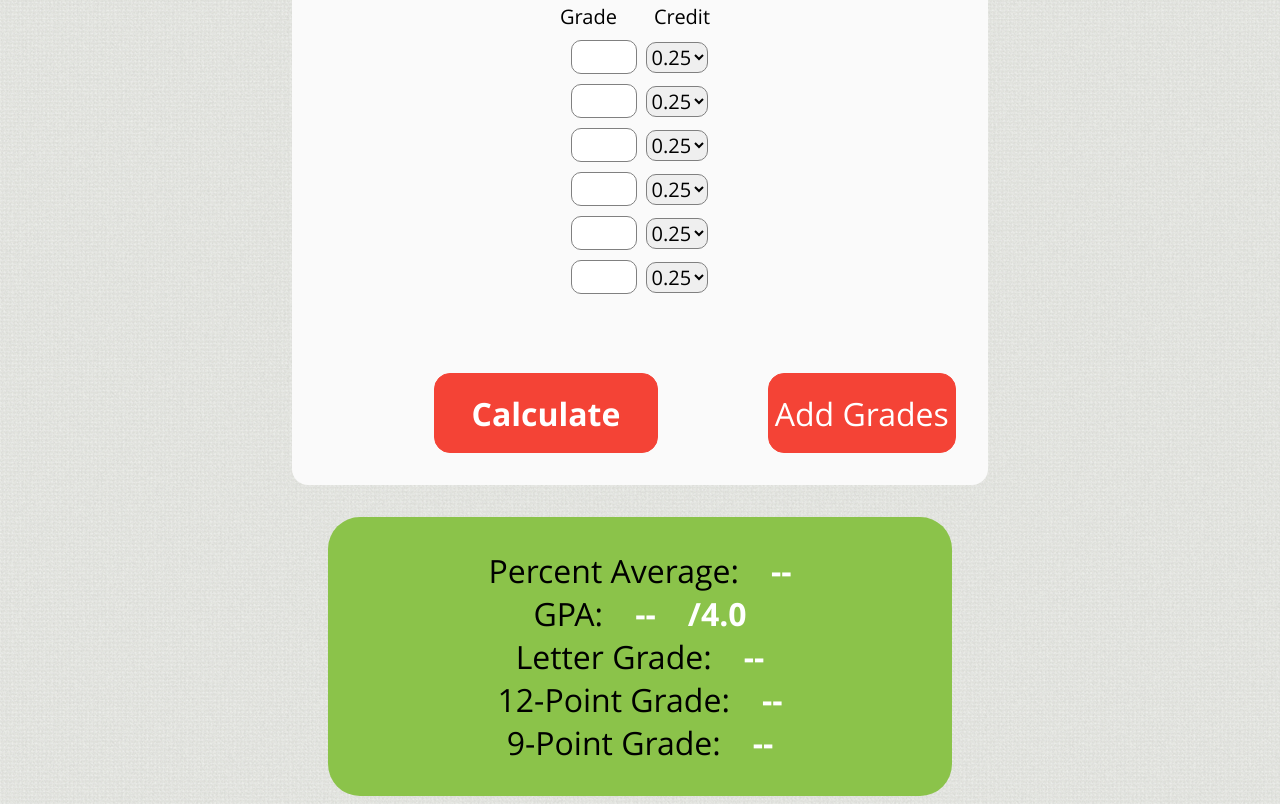
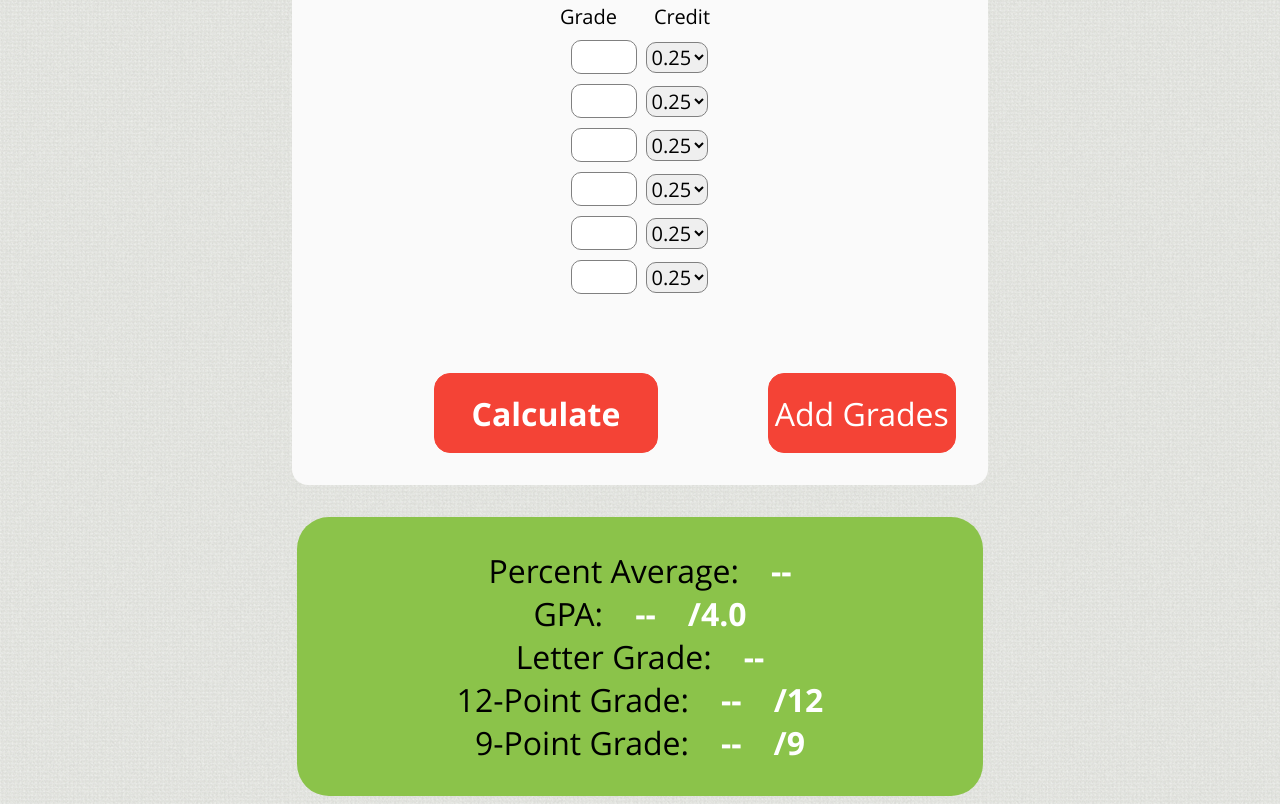
Before and after one commit to sergei1152/WhatsMyGPA, a plain HTML site: page index.html in a window 1280 px wide. Shown: the part 679-1483 px from the top of the page. Drawn offline with Linux system fonts and the light colour scheme.

Commit message:
formatting consistency on grade output
seems like an obvious improvement to make

```diff
--- a/index.html
+++ b/index.html
@@ -210,8 +210,8 @@
     <p>Percent Average: </p><h4 id="percentage-output">--</h4><br>
     <p>GPA: </p><h4 id="GPA-output">--</h4><h4>/4.0</h4><br>
     <p>Letter Grade:</p><h4 id="letter-output">--</h4><br>
-    <p>12-Point Grade: </p><h4 id="12point-output">--</h4><br>
-    <p>9-Point Grade: </p><h4 id="9point-output">--</h4><br>
+    <p>12-Point Grade: </p><h4 id="12point-output">--</h4><h4>/12</h4><br>
+    <p>9-Point Grade: </p><h4 id="9point-output">--</h4><h4>/9</h4><br>
   </div>
 </body>
 </html>
```
